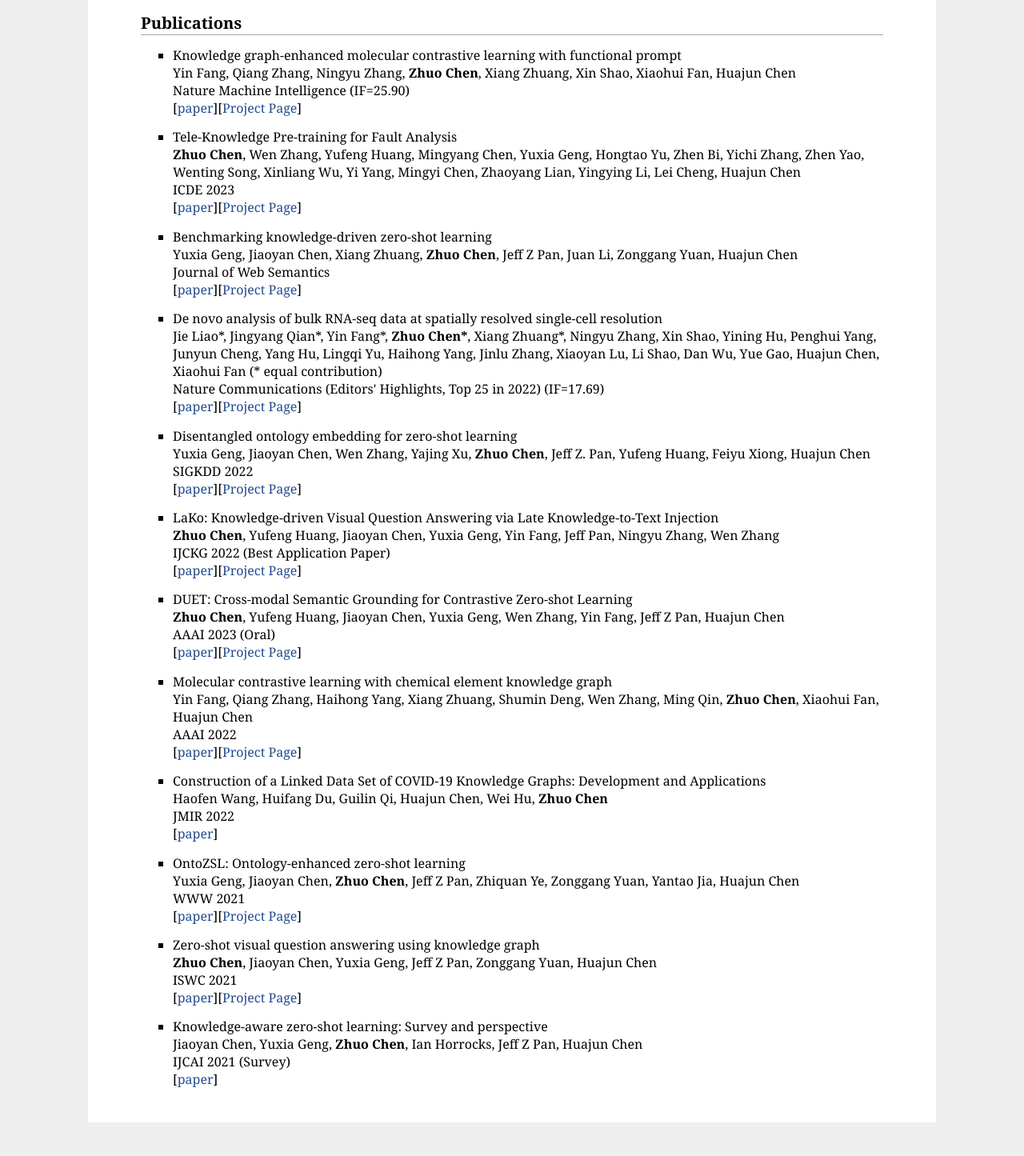
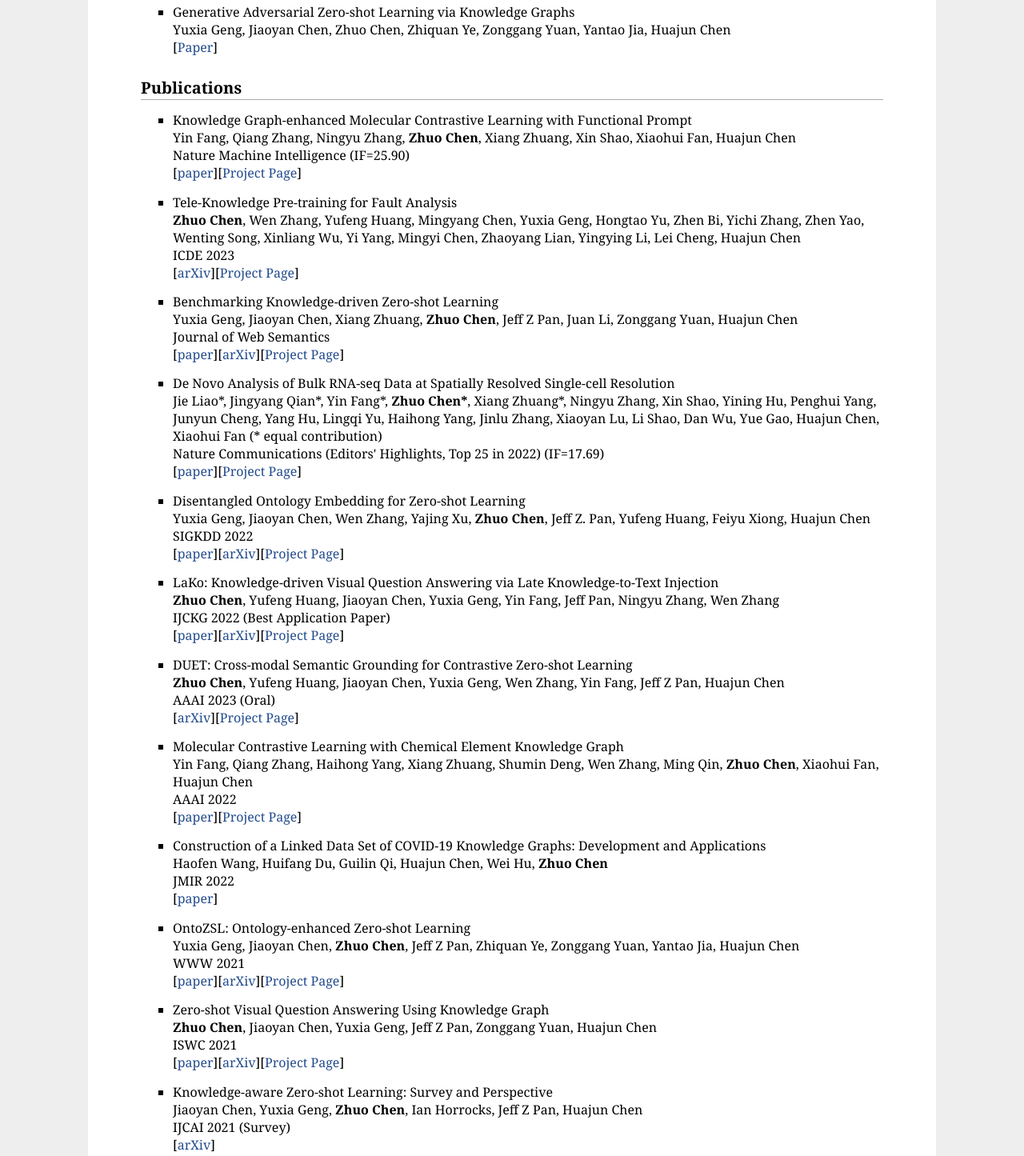
Before and after one commit to hackerchenzhuo/hackerchenzhuo.github.io, a plain HTML site: page index.html in a window 1280 px wide. Shown: the part 1122-2567 px from the top of the page at 80% size. Drawn offline with Linux system fonts and the light colour scheme.

Commit message:
Update index.html

```diff
--- a/index.html
+++ b/index.html
@@ -50,7 +50,7 @@
 
 			</td>
 			<td width="25%">
-			<img src="./file/czzz.jpg" width="80%"/>
+			<img src="./file/czzz.jpg" width="90%"/>
 			</td>
 		<tr>
 	</tbody>
@@ -59,8 +59,8 @@
 <h2>Short Bio</h2>
 
 <p>
-I am now a third-year Ph.D. student in Computer Science at Zhejiang University, supervised by Prof. <a href="https://person.zju.edu.cn/huajun">Huajun Chen</a>. My research interest is broadly in knowledge graphs (KGs), especially KG-driven Multi-modal Learning and Low-resource Learning.
- My current research interests lie in the exploration of the integration of **knowledge into Multi-modal Learning** or the incorporation of Multi-modal Learning into the representation of knowledge. This exciting area of research holds great potential for advancing our understanding of how knowledge graphs can be leveraged to enhance Multi-modal Learning, and vice versa.
+I am now a third-year Ph.D. student in Computer Science at Zhejiang University, supervised by Prof. <a href="https://person.zju.edu.cn/huajun">Huajun Chen</a>. My research interest is broadly in knowledge graphs (KGs), especially KG-driven Multi-modal Learning, Low-resource Learning and AI4Science.
+ My current research interests lie in the exploration of the integration of knowledge into Multi-modal Learning or the incorporation of Multi-modal Learning into the representation of knowledge. This exciting area of research holds great potential for advancing our understanding of how KGs can be leveraged to enhance Multi-modal Learning, and vice versa.
 </p>
 
 
@@ -108,6 +108,12 @@
         [<a href="https://arxiv.org/abs/2112.10006">Paper</a>]
         <p></p>
     </li>
+	<li>
+        Generative Adversarial Zero-shot Learning via Knowledge Graphs</br>
+        Yuxia Geng, Jiaoyan Chen, Zhuo Chen, Zhiquan Ye, Zonggang Yuan, Yantao Jia, Huajun Chen</br>
+        [<a href="https://arxiv.org/abs/2004.03109">Paper</a>]
+        <p></p>
+    </li>
 </ul>
 
 
@@ -116,7 +122,7 @@
 
 <ul>
     <li>
-        Knowledge graph-enhanced molecular contrastive learning with functional prompt</br>
+        Knowledge Graph-enhanced Molecular Contrastive Learning with Functional Prompt</br>
 	Yin Fang, Qiang Zhang, Ningyu Zhang, <b>Zhuo Chen</b>, Xiang Zhuang, Xin Shao, Xiaohui Fan, Huajun Chen</br>
 	Nature Machine Intelligence (IF=25.90) </br>
         [<a href="https://www.nature.com/articles/s42256-023-00654-0">paper</a>][<a href="https://github.com/HICAI-ZJU/KANO">Project Page</a>]
@@ -126,46 +132,46 @@
         Tele-Knowledge Pre-training for Fault Analysis</br>
 	<b>Zhuo Chen</b>, Wen Zhang, Yufeng Huang, Mingyang Chen, Yuxia Geng, Hongtao Yu, Zhen Bi, Yichi Zhang, Zhen Yao, Wenting Song, Xinliang Wu, Yi Yang, Mingyi Chen, Zhaoyang Lian, Yingying Li, Lei Cheng, Huajun Chen</br>
 	ICDE 2023 </br>
-        [<a href="https://arxiv.org/abs/2210.11298">paper</a>][<a href="https://github.com/hackerchenzhuo/KTeleBERT">Project Page</a>]
+        [<a href="https://arxiv.org/abs/2210.11298">arXiv</a>][<a href="https://github.com/hackerchenzhuo/KTeleBERT">Project Page</a>]
         <p></p>
     </li>
     <li>
-        Benchmarking knowledge-driven zero-shot learning</br>
+        Benchmarking Knowledge-driven Zero-shot Learning</br>
 	Yuxia Geng, Jiaoyan Chen, Xiang Zhuang, <b>Zhuo Chen</b>, Jeff Z Pan, Juan Li, Zonggang Yuan, Huajun Chen</br>
 	Journal of Web Semantics </br>
-        [<a href="https://www.sciencedirect.com/science/article/abs/pii/S1570826822000415">paper</a>][<a href="https://github.com/China-UK-ZSL/Resources_for_KZSL">Project Page</a>]
+        [<a href="https://www.sciencedirect.com/science/article/abs/pii/S1570826822000415">paper</a>][<a href="https://arxiv.org/abs/2106.15047">arXiv</a>][<a href="https://github.com/China-UK-ZSL/Resources_for_KZSL">Project Page</a>]
         <p></p>
     </li>
     <li>
-        De novo analysis of bulk RNA-seq data at spatially resolved single-cell resolution</br>
+        De Novo Analysis of Bulk RNA-seq Data at Spatially Resolved Single-cell Resolution</br>
 	Jie Liao*, Jingyang Qian*, Yin Fang*, <b>Zhuo Chen*</b>, Xiang Zhuang*, Ningyu Zhang, Xin Shao, Yining Hu, Penghui Yang, Junyun Cheng, Yang Hu, Lingqi Yu, Haihong Yang, Jinlu Zhang, Xiaoyan Lu, Li Shao, Dan Wu, Yue Gao, Huajun Chen, Xiaohui Fan (* equal contribution)</br>
 	Nature Communications (Editors' Highlights, Top 25 in 2022) (IF=17.69) </br>
         [<a href="https://www.nature.com/articles/s41467-022-34271-z">paper</a>][<a href="https://github.com/ZJUFanLab/bulk2space">Project Page</a>]
         <p></p>
     </li>
     <li>
-        Disentangled ontology embedding for zero-shot learning</br>
+        Disentangled Ontology Embedding for Zero-shot Learning</br>
 	Yuxia Geng, Jiaoyan Chen, Wen Zhang, Yajing Xu, <b>Zhuo Chen</b>, Jeff Z. Pan, Yufeng Huang, Feiyu Xiong, Huajun Chen</br>
 	SIGKDD 2022 </br>
-        [<a href="https://dl.acm.org/doi/abs/10.1145/3534678.3539453">paper</a>][<a href="https://github.com/genggengcss/DOZSL">Project Page</a>]
+        [<a href="https://dl.acm.org/doi/abs/10.1145/3534678.3539453">paper</a>][<a href="https://arxiv.org/abs/2206.03739">arXiv</a>][<a href="https://github.com/genggengcss/DOZSL">Project Page</a>]
         <p></p>
     </li>
     <li>
         LaKo: Knowledge-driven Visual Question Answering via Late Knowledge-to-Text Injection</br>
 	<b>Zhuo Chen</b>, Yufeng Huang, Jiaoyan Chen, Yuxia Geng, Yin Fang, Jeff Pan, Ningyu Zhang, Wen Zhang</br>
 	IJCKG 2022 (Best Application Paper) </br>
-        [<a href="https://dl.acm.org/doi/abs/10.1145/3579051.3579053">paper</a>][<a href="https://github.com/hackerchenzhuo/LaKo">Project Page</a>]
+        [<a href="https://dl.acm.org/doi/abs/10.1145/3579051.3579053">paper</a>][<a href="https://arxiv.org/abs/2207.12888">arXiv</a>][<a href="https://github.com/hackerchenzhuo/LaKo">Project Page</a>]
         <p></p>
     </li>
     <li>
         DUET: Cross-modal Semantic Grounding for Contrastive Zero-shot Learning</br>
 	<b>Zhuo Chen</b>, Yufeng Huang, Jiaoyan Chen, Yuxia Geng, Wen Zhang, Yin Fang, Jeff Z Pan, Huajun Chen</br>
 	AAAI 2023 (Oral) </br>
-        [<a href="https://arxiv.org/abs/2207.01328">paper</a>][<a href="https://github.com/zjukg/DUET">Project Page</a>]
+        [<a href="https://arxiv.org/abs/2207.01328">arXiv</a>][<a href="https://github.com/zjukg/DUET">Project Page</a>]
         <p></p>
     </li>
     <li>
-        Molecular contrastive learning with chemical element knowledge graph</br>
+        Molecular Contrastive Learning with Chemical Element Knowledge Graph</br>
 	Yin Fang, Qiang Zhang, Haihong Yang, Xiang Zhuang, Shumin Deng, Wen Zhang, Ming Qin, <b>Zhuo Chen</b>, Xiaohui Fan, Huajun Chen</br>
 	AAAI 2022 </br>
         [<a href="https://ojs.aaai.org/index.php/AAAI/article/view/20313">paper</a>][<a href="https://github.com/ZJU-Fangyin/KCL">Project Page</a>]
@@ -179,24 +185,24 @@
         <p></p>
     </li>
      <li>
-        OntoZSL: Ontology-enhanced zero-shot learning</br>
+        OntoZSL: Ontology-enhanced Zero-shot Learning</br>
 	Yuxia Geng, Jiaoyan Chen, <b>Zhuo Chen</b>, Jeff Z Pan, Zhiquan Ye, Zonggang Yuan, Yantao Jia, Huajun Chen</br>
 	WWW 2021 </br>
-        [<a href="https://dl.acm.org/doi/abs/10.1145/3442381.3450042">paper</a>][<a href="https://github.com/genggengcss/OntoZSL">Project Page</a>]
+        [<a href="https://dl.acm.org/doi/abs/10.1145/3442381.3450042">paper</a>][<a href="https://arxiv.org/abs/2102.07339">arXiv</a>][<a href="https://github.com/genggengcss/OntoZSL">Project Page</a>]
         <p></p>
     </li>
      <li>
-        Zero-shot visual question answering using knowledge graph</br>
+        Zero-shot Visual Question Answering Using Knowledge Graph</br>
 	<b>Zhuo Chen</b>, Jiaoyan Chen, Yuxia Geng, Jeff Z Pan, Zonggang Yuan, Huajun Chen</br>
 	ISWC 2021 </br>
-        [<a href="https://link.springer.com/chapter/10.1007/978-3-030-88361-4_9">paper</a>][<a href="https://github.com/China-UK-ZSL/ZS-F-VQA">Project Page</a>]
+        [<a href="https://link.springer.com/chapter/10.1007/978-3-030-88361-4_9">paper</a>][<a href="https://arxiv.org/abs/2107.05348">arXiv</a>][<a href="https://github.com/China-UK-ZSL/ZS-F-VQA">Project Page</a>]
         <p></p>
     </li>
     <li>
-        Knowledge-aware zero-shot learning: Survey and perspective</br>
+        Knowledge-aware Zero-shot Learning: Survey and Perspective</br>
 	Jiaoyan Chen, Yuxia Geng, <b>Zhuo Chen</b>, Ian Horrocks, Jeff Z Pan, Huajun Chen</br>
 	IJCAI 2021 (Survey) </br>
-        [<a href="https://arxiv.org/abs/2103.00070">paper</a>]
+        [<a href="https://arxiv.org/abs/2103.00070">arXiv</a>]
         <p></p>
     </li>
 </ul>
@@ -205,7 +211,7 @@
 
 <ul>
     <li>
-        <div style="float:left; text-align:left">Best Paper Award in IJCKG 2021</div> <div style="float:right; text-align:right">2021</div>
+        <div style="float:left; text-align:left">Best Application Paper Award in IJCKG 2022</div> <div style="float:right; text-align:right">2021</div>
     </li>
 
     <li>
```
